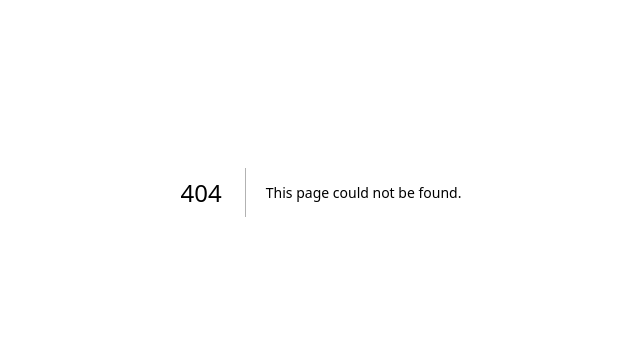
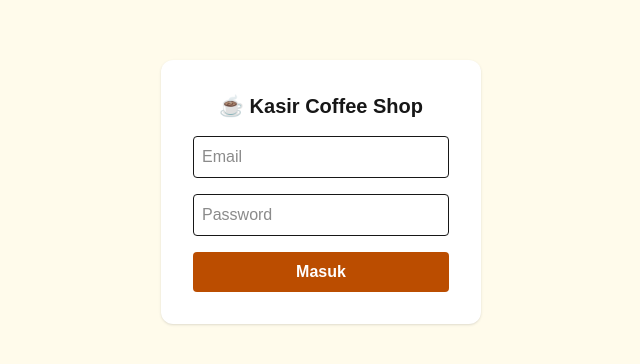
Before and after one commit to rahandhana-007/kasir-coffeeshop, a Next.js app: page /login in a window 1280 px wide. Before the commit this address had no page. Shown: the part 208-572 px from the top of the page, without its empty margins (319-959 px from the left). Built offline with nearby package versions, Linux system fonts and the light colour scheme.

Commit message:
login page

```diff
--- /dev/null
+++ b/src/app/login/page.js
@@ -0,0 +1,33 @@
+'use client'
+import { useState } from 'react'
+import { useRouter } from 'next/navigation'
+import { createClient } from '@/lib/supabase'
+
+export default function LoginPage() {
+  const [email, setEmail] = useState('')
+  const [password, setPassword] = useState('')
+  const [error, setError] = useState('')
+  const router = useRouter()
+
+  async function handleLogin(e) {
+    e.preventDefault()
+    const supabase = createClient()
+    const { error } = await supabase.auth.signInWithPassword({ email, password })
+    if (error) setError('Email atau password salah')
+    else router.push('/kasir')
+  }
+
+  return (
+    <main className="min-h-screen flex items-center justify-center bg-amber-50">
+      <form onSubmit={handleLogin} className="bg-white p-8 rounded-xl shadow w-80 space-y-4">
+        <h1 className="text-xl font-bold text-center">☕ Kasir Coffee Shop</h1>
+        <input className="w-full border rounded p-2" type="email" placeholder="Email"
+          value={email} onChange={(e) => setEmail(e.target.value)} required />
+        <input className="w-full border rounded p-2" type="password" placeholder="Password"
+          value={password} onChange={(e) => setPassword(e.target.value)} required />
+        {error && <p className="text-red-500 text-sm">{error}</p>}
+        <button className="w-full bg-amber-700 text-white rounded p-2 font-semibold">Masuk</button>
+      </form>
+    </main>
+  )
+}
```
